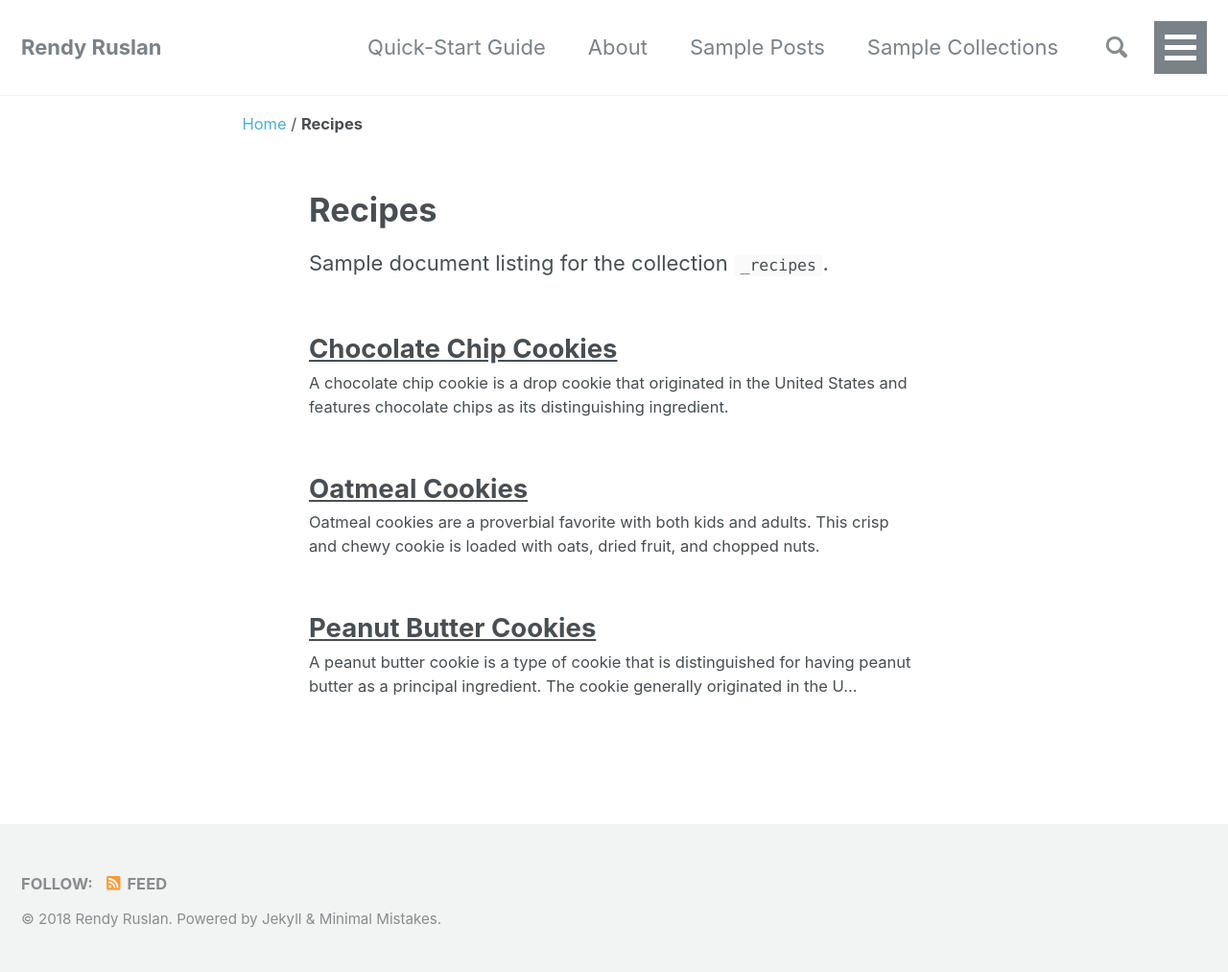
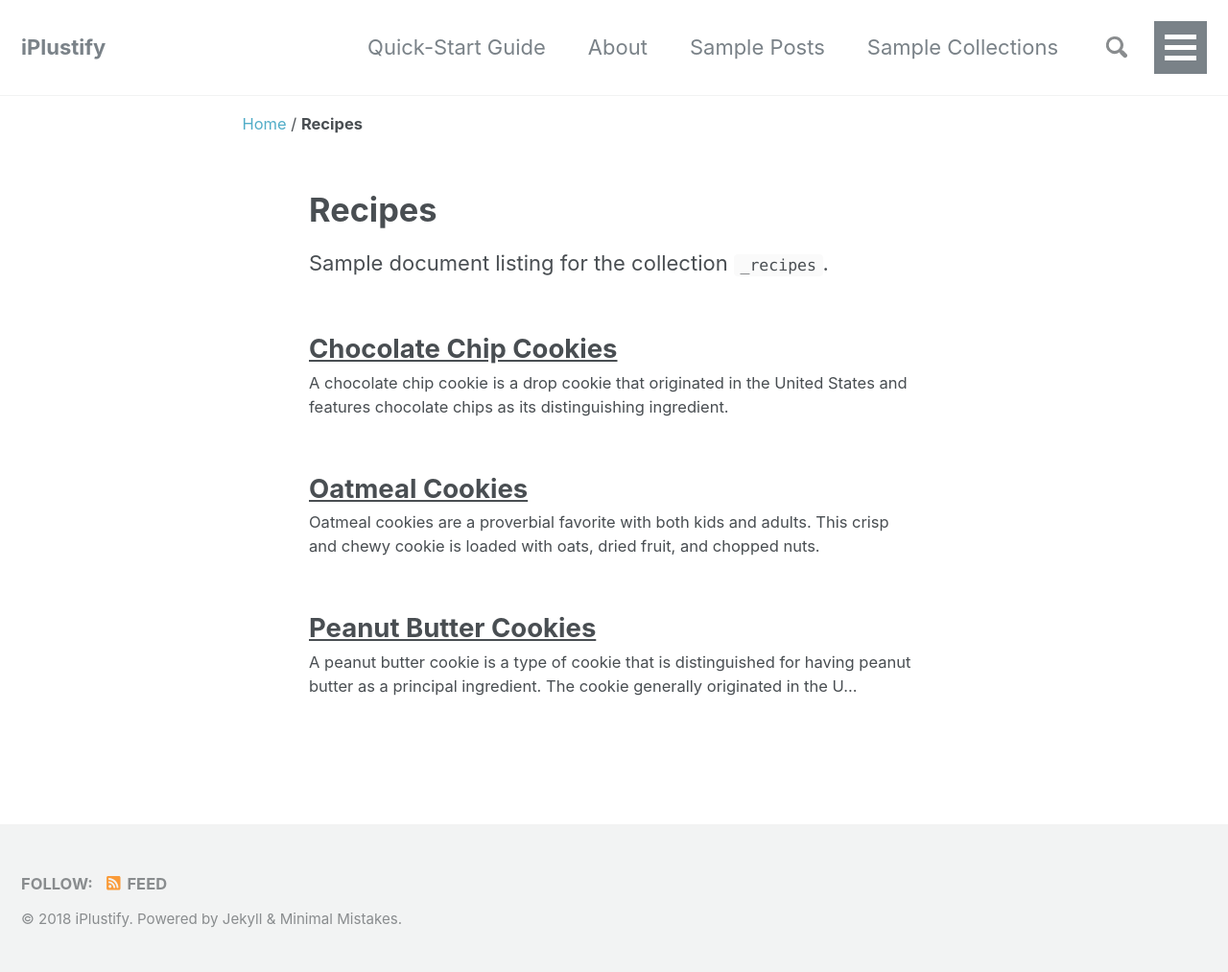
Before and after one commit to rendyruslan/iplustify.github.io, a Jekyll site: the page built from _pages/recipes-archive.md, in a window 1280 px wide. Shown: the whole page at 96% size. Built offline with Jekyll 4.4.1, drawn with Linux system fonts in a browser that asks for light colours; nearby versions of some CDN libraries.

Commit message:
Update _config.yml

```diff
--- a/_config.yml
+++ b/_config.yml
@@ -16,9 +16,9 @@ minimal_mistakes_skin    : "default" # "air", "aqua", "contrast", "dark", "dirt"
 
 # Site Settings
 locale                   : "en-US"
-title                    : "Rendy Ruslan"
+title                    : "iPlustify"
 title_separator          : "-"
-name                     : "Rendy Ruslan"
+name                     : "iPlustify"
 description              : "An amazing website."
 url                      : "https://rendyruslan.github.io"
 baseurl                  : # the subpath of your site, e.g. "/blog"
```
